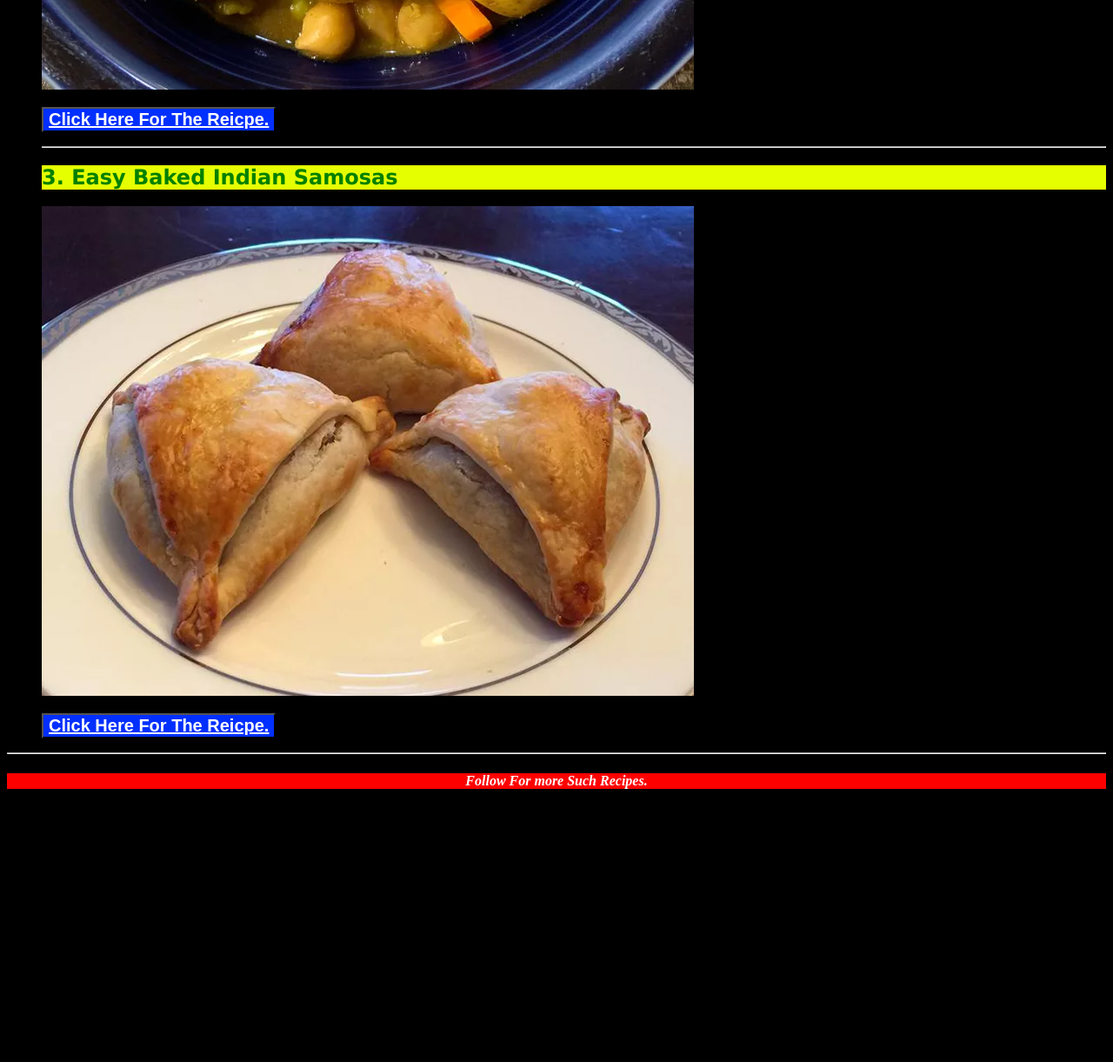
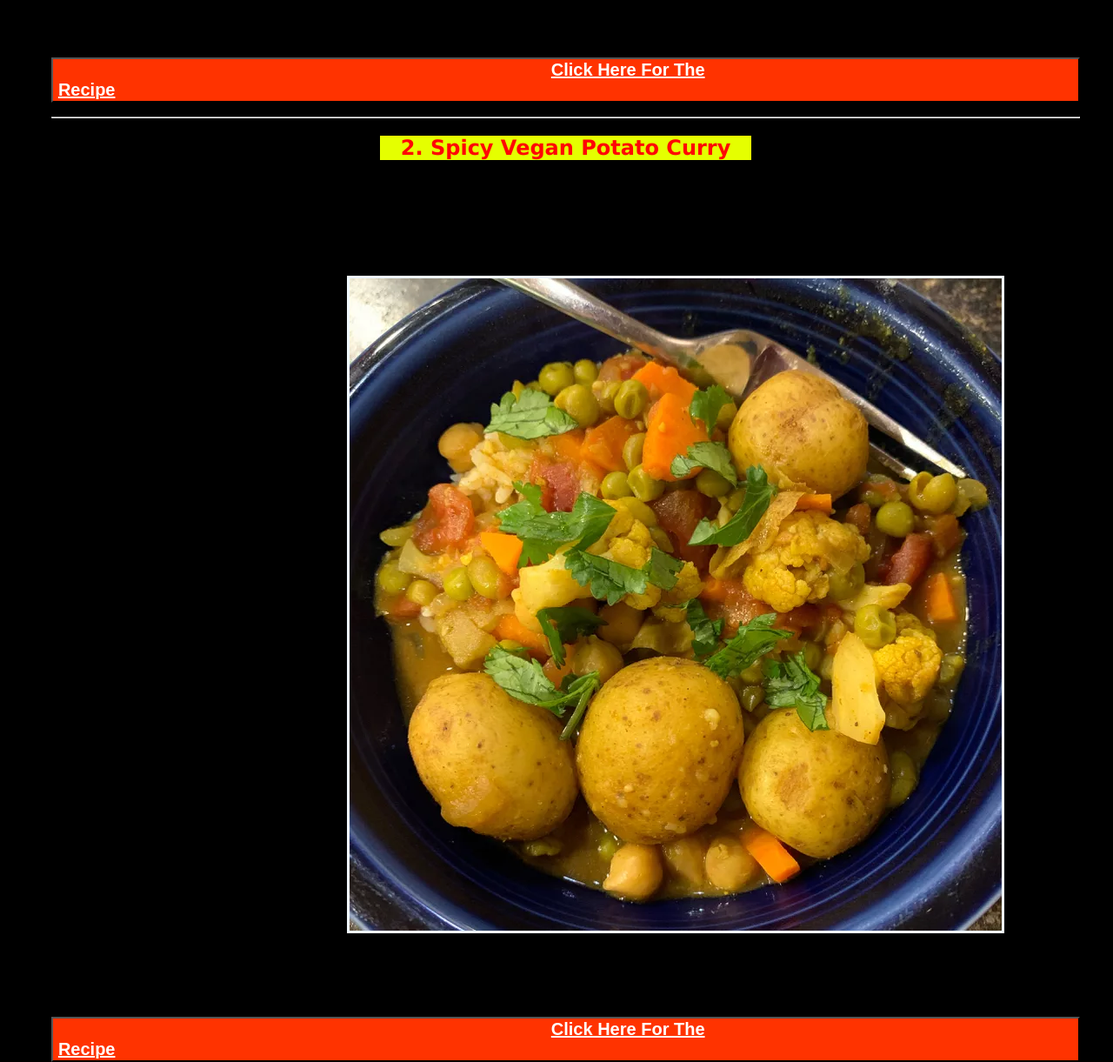
Before and after one commit to AnujAgrawall/odin-recipes, a plain HTML site: page index.html in a window 1280 px wide. Shown: the part 1260-2481 px from the top of the page at 87% size. Before the commit the page ends 2188 px from the top, so only its background shows below. Drawn offline with Linux system fonts and the light colour scheme.

Commit message:
odin-recipe

```diff
--- a/index.html
+++ b/index.html
@@ -27,25 +27,26 @@
 
 
     <!-- using <hr> tag for seperation between secetions-->
-    <hr>
+
     <!-- using ul tag for unordered list-->
   <ul> <p> <h2>1. Palak-Paneer</h2></p>
-    <img src="https://imagesvc.meredithcorp.io/v3/mm/image?url=https%3A%2F%2Fimages.media-allrecipes.com%2Fuserphotos%2F6200761.jpg&q=60&c=sc&orient=true&poi=auto&h=512" alt="Palak-Paneer">
+    <hr>
+    <img src="./images/ppaneer.jpg" alt="Palak-Paneer">
   <!--using img tage for inserting images-->
   <!-- using li tag for listing unordered items-->
-    <li> <p><button> <a href="recipes/palak-paneer.html"> Click Here For The Reicpe.  </a> </button></p></li>
+    <li> <p><button> <a href="recipes/palak-paneer.html"> Click Here For The Recipe</a> </button></p></li>
 
    <hr>
    <!-- using <p> tag for changing paragraphs-->
    <p><h2>2. Spicy Vegan Potato Curry</h2></p>
    <!-- using <h1> - <h6> for diffrent size headings according to importance-->
    <img src="./images/pc.jpg" alt="Spicy Vegan Potato Curry">
-  <li> <p><button><a href="recipes/spicy-vegan-potato-curry.html"> Click Here For The Reicpe.</a></button></p></li>
+  <li> <p><button><a href="recipes/spicy-vegan-potato-curry.html"> Click Here For The Recipe</a></button></p></li>
    <hr>
     <p><h2>3. Easy Baked Indian Samosas</h2></p>
     <img src="./images/samosa.jpg" alt="Easy Baked Indian Samosas">
     <!-- using href hyper link for redirecting between absolute and relative paths-->
-   <li> <p><button><a href="recipes/baked-indian-samosa.html">Click Here For The Reicpe.</a></button></p></ul></li>
+   <li> <p><button><a href="recipes/baked-indian-samosa.html">Click Here For The Recipe</a></button></p></ul></li>
     <hr>
     <h4><P><em>Follow For more Such Recipes.</em></P></h4>
     <!-- using <em> for italic texts and <strong> for bold and not using <i> and <b> beacuse it dosen't add meaning-->
--- a/style.css
+++ b/style.css
@@ -4,10 +4,11 @@ div {
     font-size: 37px;
     text-align: center;
     font-weight: bold;
+    margin-left: 8cm;margin-right: 8cm;
 
   }
   button{
-    background-color: rgb(0, 47, 255);
+    background-color: rgb(255, 51, 0);
     font-size: 20px;
     text-align: left;
     font-weight: bold;
@@ -15,18 +16,32 @@ div {
   h2{
     background-color: rgb(229, 255, 0);
     font-family: 'Lucida Sans', 'Lucida Sans Regular', 'Lucida Grande', 'Lucida Sans Unicode', Geneva, Verdana, sans-serif;
-    color: green;
+    color: rgb(255, 5, 5);
+    text-align: center;
+    margin-left: 10cm; margin-right: 10cm;
     }
     h4{
-        background-color: rgb(255, 0, 0);
-        color: white;
+        background-color: rgb(187, 255, 0);
+        color: rgb(255, 255, 255);
         font-weight: bold;
+        font-size: 25px;
         text-align: center;
+        border: solid;; color: rgb(0, 0, 0);
     }
     ol{
         background-color: rgb(255, 0, 0);
     }
     a {
+        margin-left: 15cm; margin-right: 15cm;
+        color: rgb(255, 255, 255);
 
-        color: rgb(255, 255, 255);
     }
+    img{
+      margin-top: 3cm;margin-bottom: 2cm;margin-left: 9cm;
+      border: solid; color: aliceblue;
+
+
+    }
+    body{
+      margin-left: 0.5cm; margin-right: 1cm; margin-top: 4cm; margin-bottom: 10cm;
+    }
```
Also changed, not shown: images/ppaneer.jpg (added), 1 other file.
